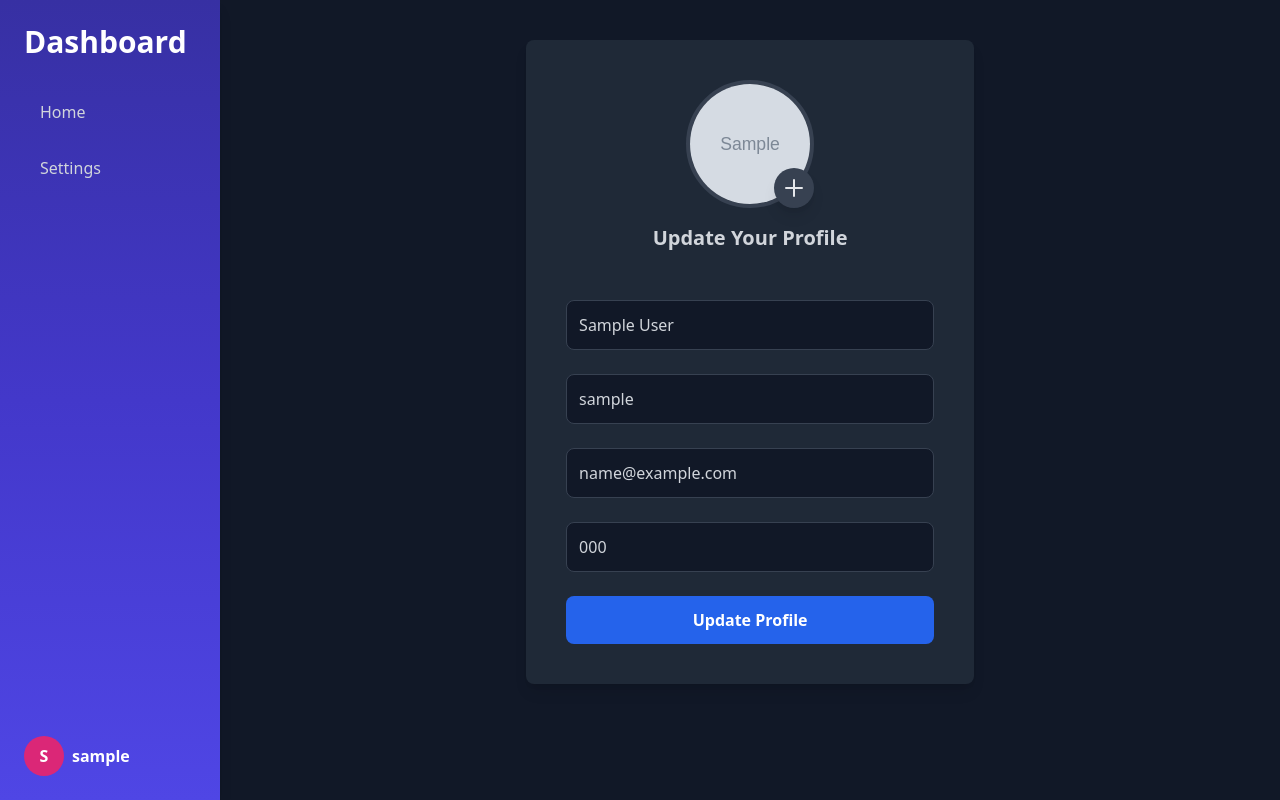
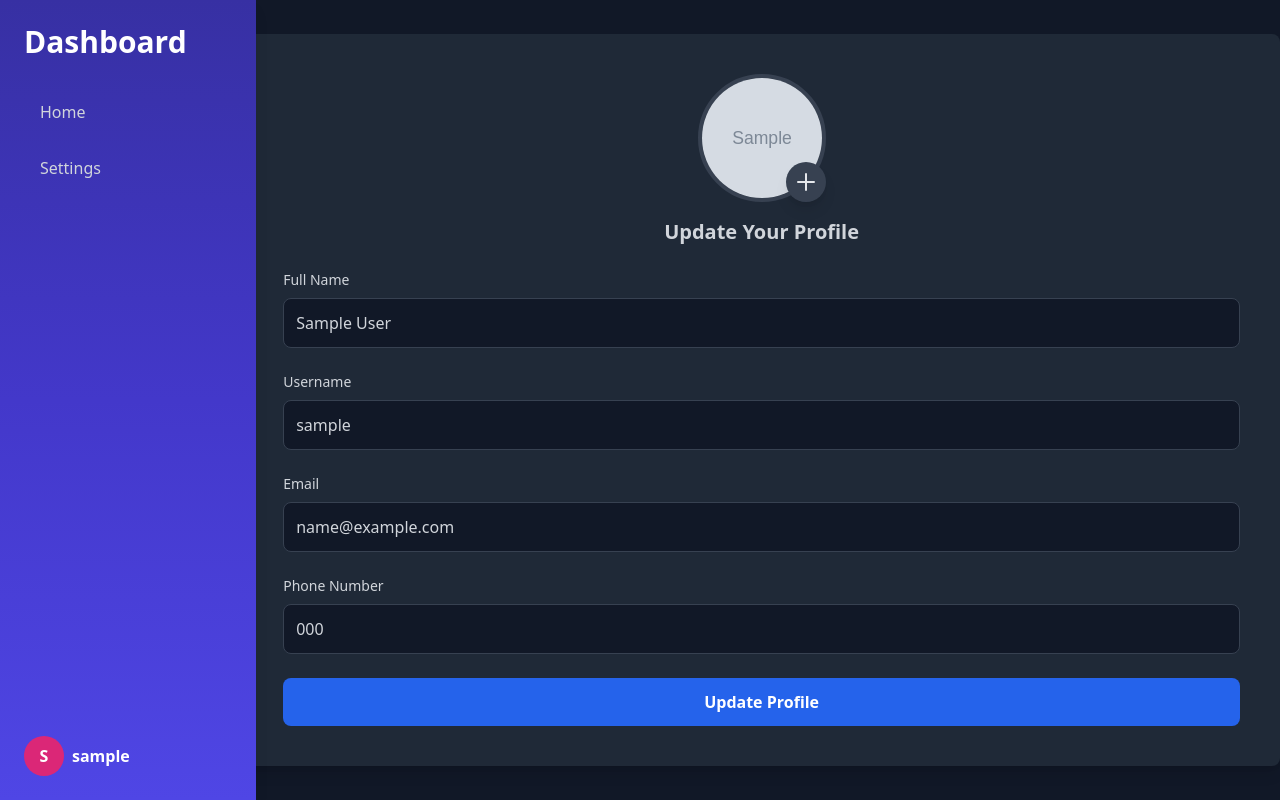
Before and after one commit to jaimin1771/php_login_system, a PHP site: page /dashboard/profile.php in a window 1280 px wide. Run offline with PHP 8.4, Linux system fonts and the light colour scheme; the visitor is signed in with stand-in values (Sample User, id 1); tables that the repository leaves empty or names only in its code hold one stand-in row (values such as "Sample post"); grey boxes marked "Sample" are stand-in pictures; some libraries are stand-ins or nearby versions.

Commit message:
update profile file complate

```diff
--- a/dashboard/dashboard.php
+++ b/dashboard/dashboard.php
@@ -48,7 +48,7 @@ $role_menu = $menu_items[$user_role];
 <body class="bg-gray-900 font-sans leading-normal tracking-normal text-gray-300 h-screen flex">
 
     <!-- Sidebar -->
-    <div id="sidebar" class="w-64 bg-gradient-to-b from-indigo-800 via-indigo-700 to-indigo-600 h-screen shadow-lg p-6 flex flex-col justify-between">
+    <div id="sidebar" class="w-64 bg-gradient-to-b from-indigo-800 via-indigo-700 to-indigo-600 h-screen shadow-lg p-6 flex flex-col justify-between fixed ">
         <!-- Sidebar Header -->
         <div>
             <h1 class="text-3xl font-semibold text-white mb-8">
--- a/dashboard/profile.php
+++ b/dashboard/profile.php
@@ -67,9 +67,11 @@ include 'dashboard.php';
   <script src="https://cdn.tailwindcss.com"></script>
 </head>
 
-<body class="bg-gray-900 min-h-screen text-gray-200">
-  <div class="flex flex-col items-center justify-start min-h-screen w-full py-10">
-    <div class="bg-gray-800 shadow-lg rounded-lg w-full max-w-md p-6 sm:p-10">
+<body class="bg-gray-900 text-gray-200 h-screen">
+
+  <div class="flex items-center justify-start h-full w-full">
+    <div class="bg-gray-800 shadow-lg rounded-lg w-[81%] p-6 sm:p-10 ml-auto my-auto">
+
       <form action="profile-content.php" method="POST" enctype="multipart/form-data" class="space-y-6 w-full">
         <div class="text-center mb-6">
           <div class="relative w-32 h-32 mx-auto mb-4">
@@ -83,11 +85,32 @@ include 'dashboard.php';
           </div>
           <h2 class="text-xl font-semibold">Update Your Profile</h2>
         </div>
-        <input type="text" name="fullName" value="<?= htmlspecialchars($fullName ?? '') ?>" placeholder="Full Name" class="w-full p-3 border border-gray-700 bg-gray-900 rounded-lg focus:outline-none focus:ring-2 focus:ring-blue-500">
-        <input type="text" name="username" value="<?= htmlspecialchars($username ?? '') ?>" placeholder="Username" class="w-full p-3 border border-gray-700 bg-gray-900 rounded-lg focus:outline-none focus:ring-2 focus:ring-blue-500">
-        <input type="email" name="email" value="<?= htmlspecialchars($email ?? '') ?>" placeholder="Email" class="w-full p-3 border border-gray-700 bg-gray-900 rounded-lg focus:outline-none focus:ring-2 focus:ring-blue-500">
-        <input type="tel" name="phone" value="<?= htmlspecialchars($phone ?? '') ?>" placeholder="Phone Number" class="w-full p-3 border border-gray-700 bg-gray-900 rounded-lg focus:outline-none focus:ring-2 focus:ring-blue-500">
 
+        <!-- Full Name Field -->
+        <div class="space-y-2">
+          <label for="fullName" class="block text-sm font-medium text-gray-300">Full Name</label>
+          <input type="text" id="fullName" name="fullName" value="<?= htmlspecialchars($fullName ?? '') ?>" placeholder="Full Name" class="w-full p-3 border border-gray-700 bg-gray-900 rounded-lg focus:outline-none focus:ring-2 focus:ring-blue-500">
+        </div>
+
+        <!-- Username Field -->
+        <div class="space-y-2">
+          <label for="username" class="block text-sm font-medium text-gray-300">Username</label>
+          <input type="text" id="username" name="username" value="<?= htmlspecialchars($username ?? '') ?>" placeholder="Username" class="w-full p-3 border border-gray-700 bg-gray-900 rounded-lg focus:outline-none focus:ring-2 focus:ring-blue-500">
+        </div>
+
+        <!-- Email Field -->
+        <div class="space-y-2">
+          <label for="email" class="block text-sm font-medium text-gray-300">Email</label>
+          <input type="email" id="email" name="email" value="<?= htmlspecialchars($email ?? '') ?>" placeholder="Email" class="w-full p-3 border border-gray-700 bg-gray-900 rounded-lg focus:outline-none focus:ring-2 focus:ring-blue-500">
+        </div>
+
+        <!-- Phone Field -->
+        <div class="space-y-2">
+          <label for="phone" class="block text-sm font-medium text-gray-300">Phone Number</label>
+          <input type="tel" id="phone" name="phone" value="<?= htmlspecialchars($phone ?? '') ?>" placeholder="Phone Number" class="w-full p-3 border border-gray-700 bg-gray-900 rounded-lg focus:outline-none focus:ring-2 focus:ring-blue-500">
+        </div>
+
+        <!-- Submit Button -->
         <button type="submit" class="w-full bg-blue-600 text-white font-semibold p-3 rounded-lg hover:bg-blue-700 transition duration-300">
           Update Profile
         </button>
@@ -96,6 +119,7 @@ include 'dashboard.php';
   </div>
 
   <script>
+    // Preview profile picture when selected
     function previewProfilePicture(event) {
       const file = event.target.files[0];
       if (file) {
@@ -107,6 +131,7 @@ include 'dashboard.php';
       }
     }
   </script>
+
 </body>
 
 </html>
```
Also changed, not shown: tailwind.config.js (added, +8 -0 lines), uploads/1732515963-ImportedPhoto_1731145515342.jpg (added), uploads/1732515984-ImportedPhoto_1731145515342.jpg (added), uploads/674411034118e.jpg (added).
